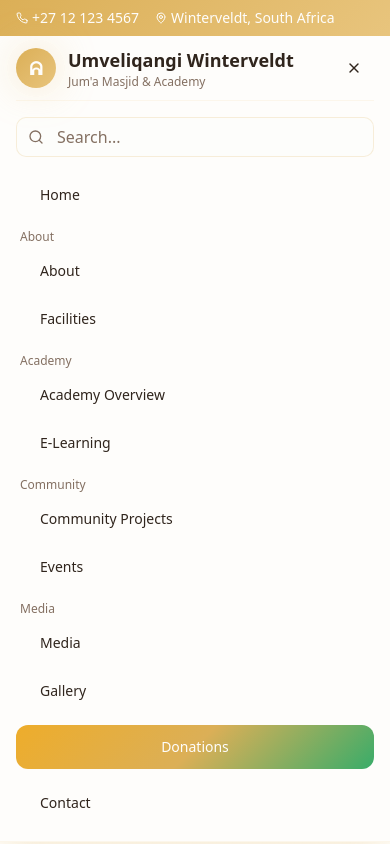
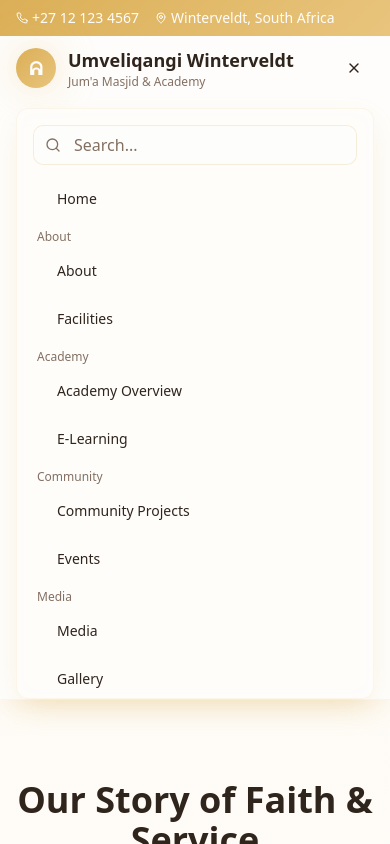
Before and after one commit to KMAISolutions/umveliqangi-hub, a React (Vite) app: page /about in a window 390 px wide. Both pictures are taken after a click on the button 354 px from the left and 68 px from the top of the page. Shown: the top 844 px of the page. Built offline with nearby package versions, Linux system fonts and the light colour scheme.

Commit message:
Fix mobile navigation usability
Adjust mobile navigation to be more user-friendly by allowing vertical scrolling and preventing it from taking up the full screen.

```diff
--- a/src/components/Navigation.tsx
+++ b/src/components/Navigation.tsx
@@ -189,8 +189,8 @@ const Navigation = () => {
 
         {/* Mobile Navigation */}
         {isMenuOpen && (
-          <div className="lg:hidden py-4 border-t border-primary/10 animate-fade-in">
-            <div className="mb-4">
+          <div className="lg:hidden mt-2 p-4 border border-primary/10 bg-background/95 backdrop-blur supports-[backdrop-filter]:bg-background/80 rounded-xl shadow-elegant max-h-[70vh] overflow-y-auto overflow-x-hidden animate-in fade-in-50 z-50">
+            <div className="mb-3">
               <div className="relative">
                 <Search className="absolute left-3 top-1/2 transform -translate-y-1/2 text-muted-foreground w-4 h-4" />
                 <Input
@@ -199,7 +199,7 @@ const Navigation = () => {
                 />
               </div>
             </div>
-            <div className="space-y-3">
+            <div className="space-y-2">
               <Button variant="ghost" className="w-full justify-start" asChild>
                 <a href="/">Home</a>
               </Button>
```
